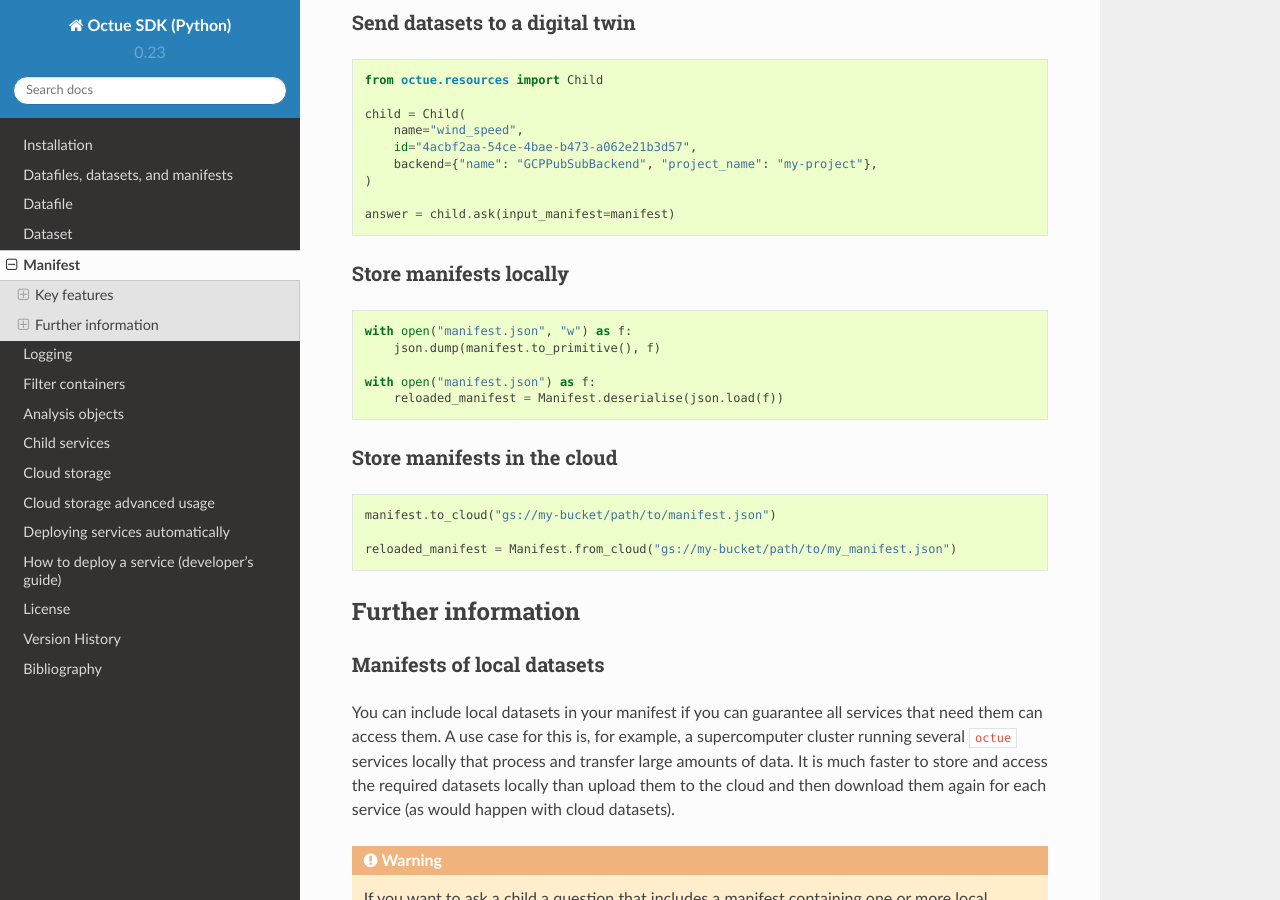
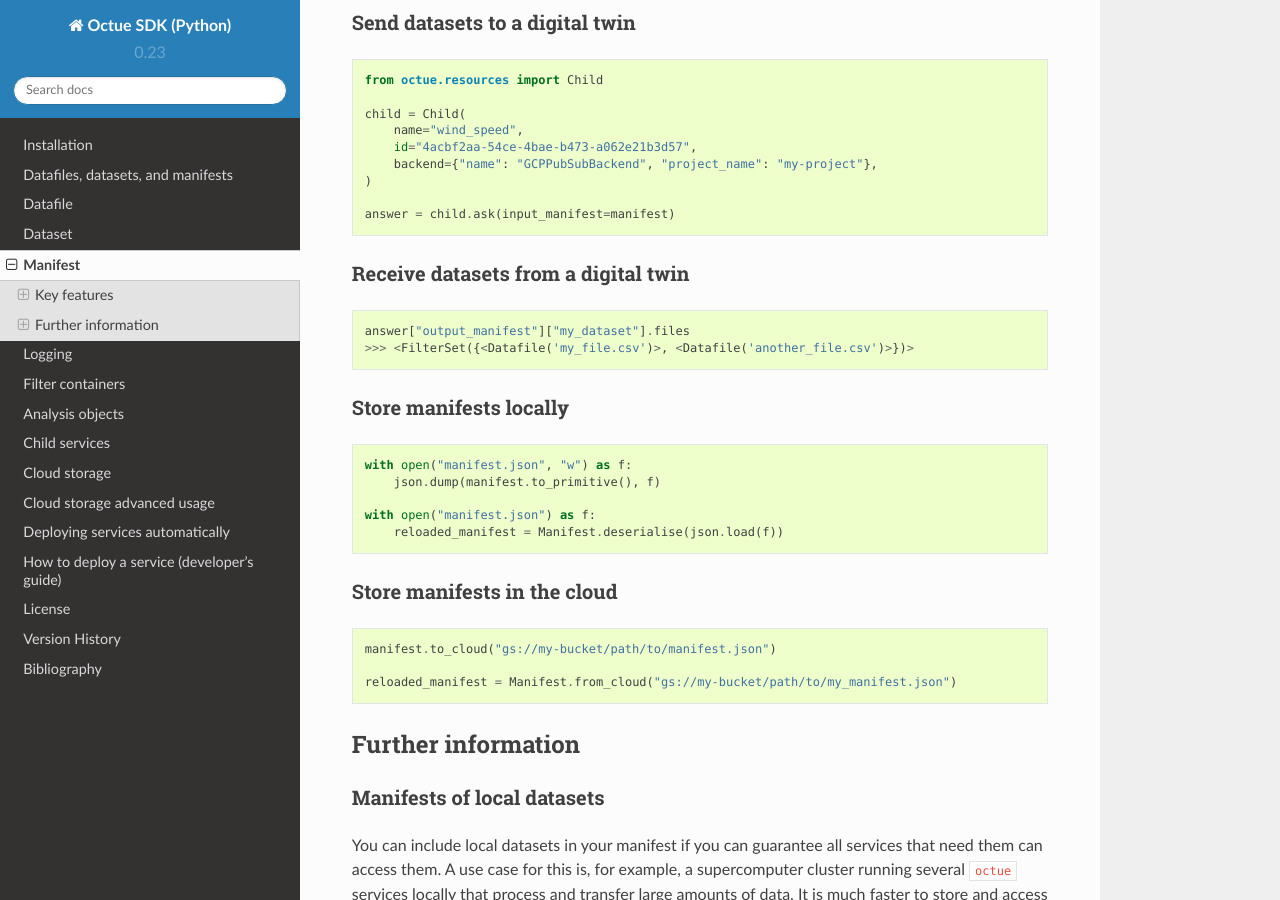
Before and after one commit to octue/octue-sdk-python, a Sphinx documentation site: the page built from docs/source/manifest.rst, in a window 1280 px wide and 900 px high, scrolled down 530 px. Built offline with Sphinx 7.4.7 and the Read the Docs theme 2.0.0, drawn with Linux system fonts in a browser that asks for light colours.

Commit message:
DOC: Add key feature to manifest doc

```diff
--- a/docs/source/manifest.rst
+++ b/docs/source/manifest.rst
@@ -39,6 +39,15 @@ Send datasets to a digital twin
     )
 
     answer = child.ask(input_manifest=manifest)
+
+
+Receive datasets from a digital twin
+------------------------------------
+
+.. code-block:: python
+
+    answer["output_manifest"]["my_dataset"].files
+    >>> <FilterSet({<Datafile('my_file.csv')>, <Datafile('another_file.csv')>})>
 
 
 Store manifests locally
```
